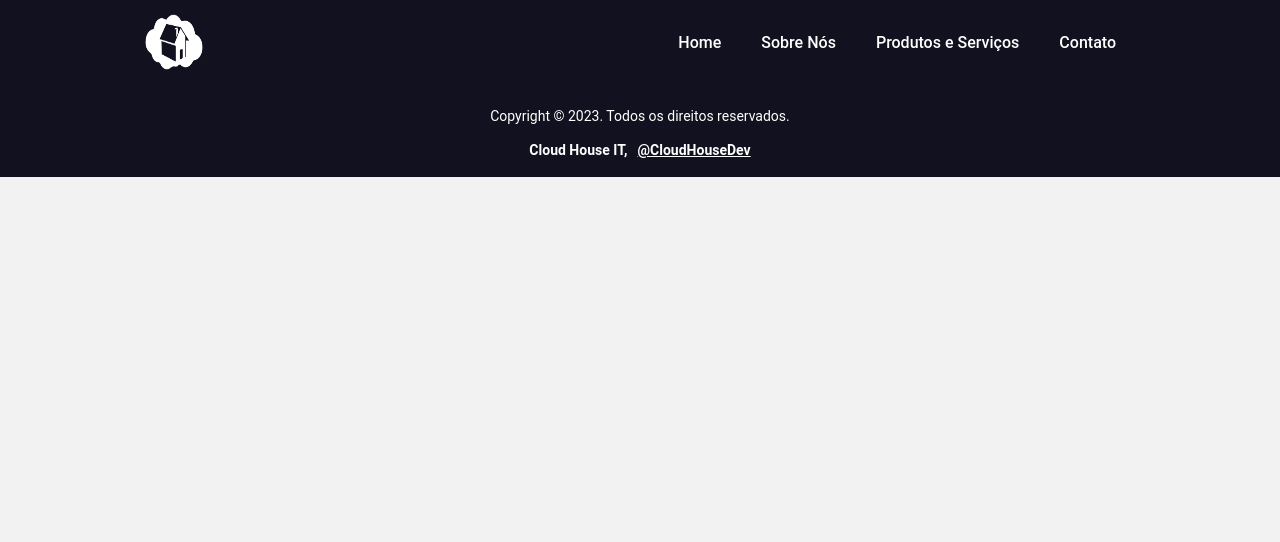
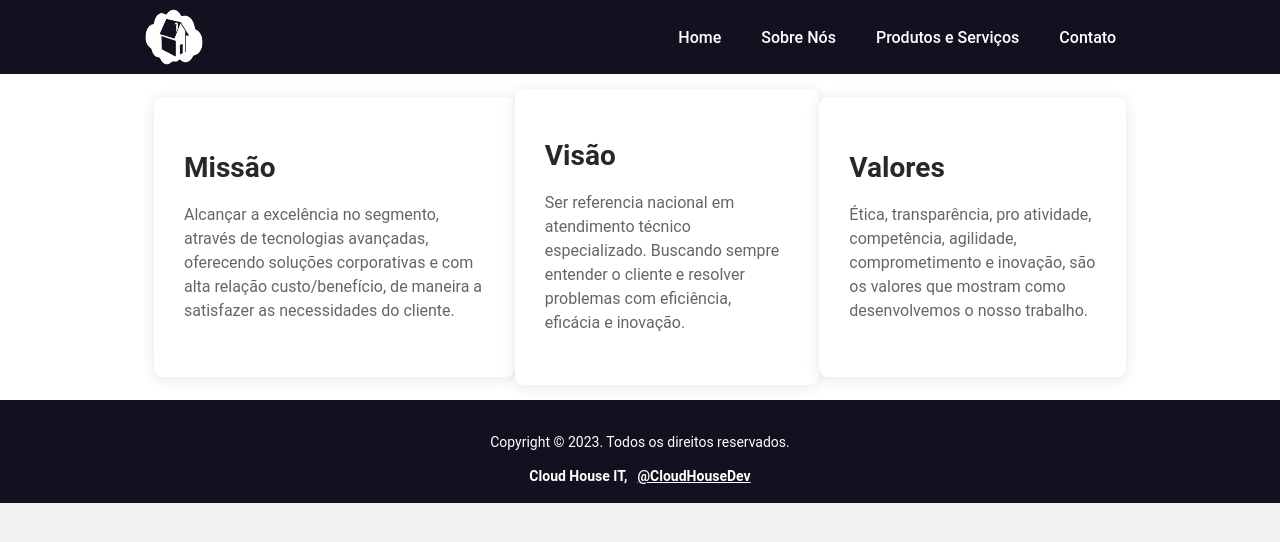
Before and after one commit to CloudHouseDev/landing-page-business, a React (Create React App) app: page / in a window 1280 px wide. Shown: the top 542 px of the page. Built offline with nearby package versions, Linux system fonts and the light colour scheme.

Commit message:
chore: add about us section

```diff
--- a/src/components/header/styles.css
+++ b/src/components/header/styles.css
@@ -5,7 +5,7 @@
     align-items: center;
     justify-content: space-between;
     background-color: var(--black-400);
-    margin-top: 10px;
+    margin: 5px 0;
 }
 
 .header img {
--- a/src/pages/Default.jsx
+++ b/src/pages/Default.jsx
@@ -3,6 +3,7 @@ import React from "react";
 import Container from "../components/container/Container";
 import Header from "../components/header/Header";
 import Footer from "../components/footer/footer";
+import AboutUs from "./components/aboutUs/aboutUs";
 
 import "../styles/default-page.css";
 
@@ -12,6 +13,9 @@ function DefaultPage() {
             <Container className="background-black">
                 <Header />
             </Container>
+            <Container className="background-white">
+                <AboutUs />
+            </Container>
             <Container className="background-black">
                 <Footer />
             </Container>
--- /dev/null
+++ b/src/pages/components/aboutUs/aboutUs.jsx
@@ -0,0 +1,39 @@
+import React from "react";
+
+import "./styles.css";
+
+function AboutUs() {
+    return (
+        <section className="wrapper-about-us-section">
+            <div className="box">
+                <strong>Missão</strong>
+                <br />
+                <span>
+                    Alcançar a excelência no segmento, através de tecnologias avançadas,
+                    oferecendo soluções corporativas e com alta relação custo/benefício,
+                    de maneira a satisfazer as necessidades do cliente.
+                </span>
+            </div>
+            <div className="box">
+                <strong className="text-title">Visão</strong>
+                <br />
+                <span>
+                    Ser referencia nacional em atendimento técnico especializado. Buscando
+                    sempre entender o cliente e resolver problemas com eficiência,
+                    eficácia e inovação.
+                </span>
+            </div>
+            <div className="box">
+                <strong>Valores</strong>
+                <br />
+                <span>
+                    Ética, transparência, pro atividade, competência, agilidade,
+                    comprometimento e inovação, são os valores que mostram como
+                    desenvolvemos o nosso trabalho.
+                </span>
+            </div>
+        </section>
+    );
+}
+
+export default AboutUs;
--- /dev/null
+++ b/src/pages/components/aboutUs/styles.css
@@ -0,0 +1,52 @@
+.wrapper-about-us-section {
+    display: flex;
+    justify-content: space-between;
+    align-items: center;
+    width: 100%;
+    padding: 60px 0;
+    overflow: hidden;
+    padding: 15px 10px;
+}
+
+.box {
+    padding: 50px 30px;
+    box-shadow: 0px 2px 15px rgba(0, 0, 0, 0.1);
+    transition: all ease-in-out 0.4s;
+    min-height: 280px;
+    max-width: 450px;
+    min-width: 200px;
+    display: flex;
+    flex-direction: column;
+    justify-content: center;
+    align-items: flex-start;
+    border-radius: 9px;
+    background-color: var(--white-400);
+}
+
+.box:hover {
+    background: var(--blue-400);
+    padding-top: 20px;
+}
+
+.box strong {
+    display: block;
+    font-size: 28px;
+    font-weight: 700;
+    color: var(--black-200);
+    transition: all ease-in-out 0.4s;
+}
+.box:hover strong {
+    color: var(--white-400);
+}
+
+.box span {
+    color: var(--grey-400);
+    font-size: 16px;
+    margin: 0;
+    padding: 0;
+    line-height: 1.5rem;
+    transition: all ease-in-out 0.4s;
+}
+.box:hover span {
+    color: var(--white-400);
+}
--- a/src/styles/global.css
+++ b/src/styles/global.css
@@ -4,6 +4,8 @@
     --font-family: "Roboto", sans-serif;
     --background-color-default: #f2f2f2;
 
+    --grey-400: #656563;
+    --black-200: #282829;
     --black-400: #11111f;
     --white-400: #ffffff;
     --blue-400: #59cbe8;
```
